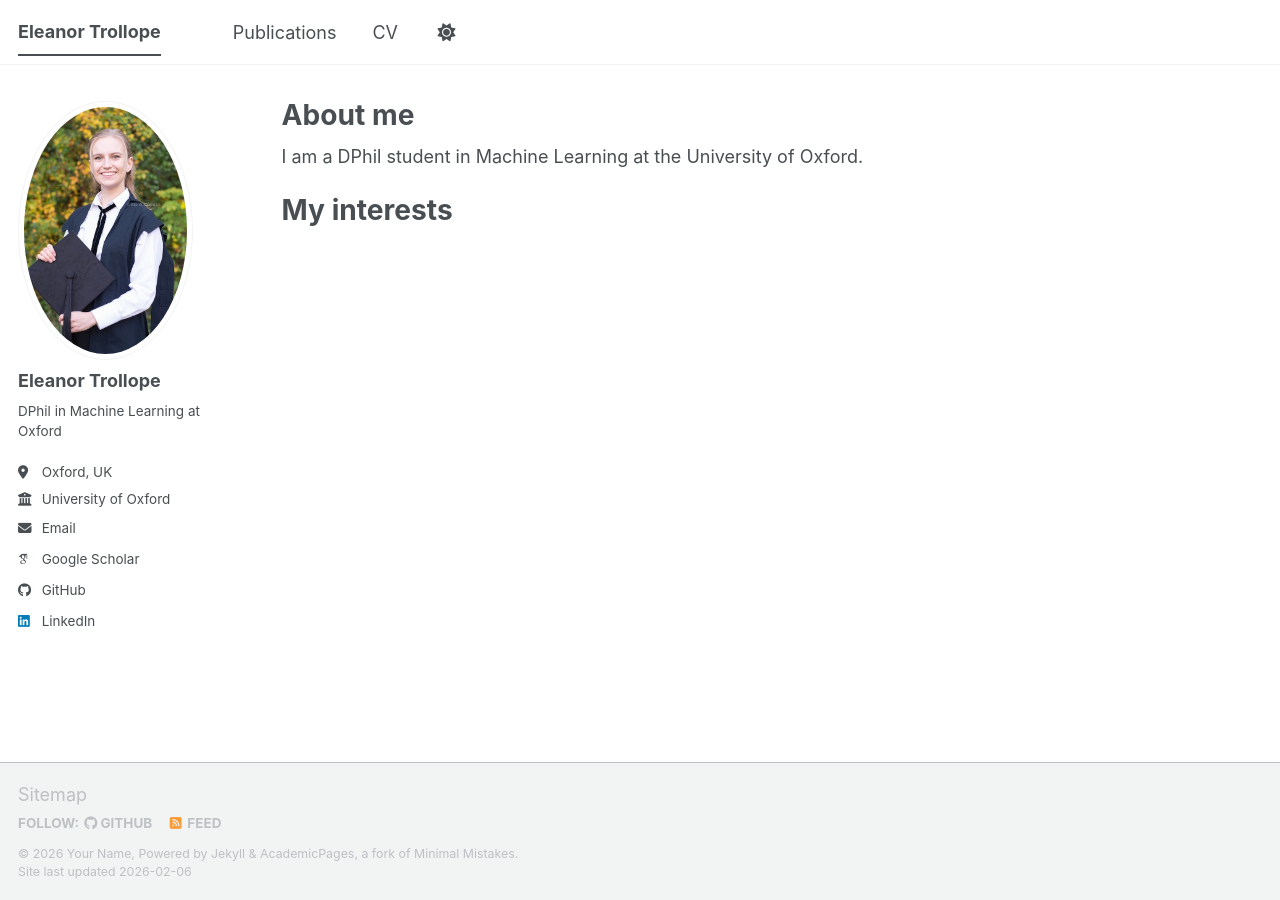
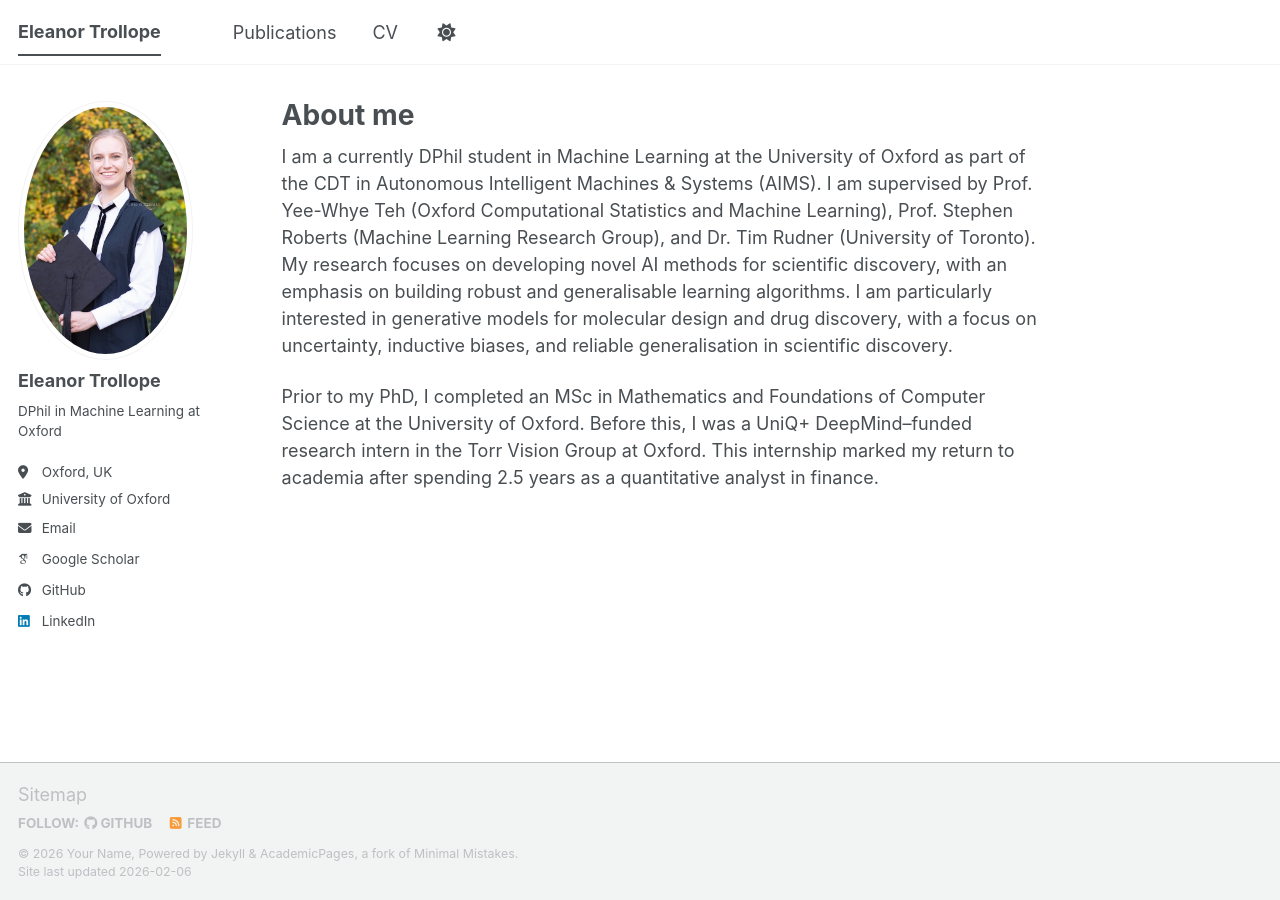
Before and after one commit to eleanortrollope/eleanortrollope.github.io, a Jekyll site: the page built from _pages/about.md, in a window 1280 px wide. Built offline with Jekyll 4.4.1, drawn with Linux system fonts in a browser that asks for light colours; some web fonts are replaced; a script bundle is joined from its source files by our own code; library files that are not in the unit come from our copies.

Commit message:
Update about
Expanded description of academic background and research focus.

```diff
--- a/_pages/about.md
+++ b/_pages/about.md
@@ -7,7 +7,6 @@ redirect_from:
   - /about.html
 ---
 
-I am a DPhil student in Machine Learning at the University of Oxford.
+I am a currently DPhil student in Machine Learning at the University of Oxford as part of the CDT in Autonomous Intelligent Machines & Systems (AIMS). I am supervised by Prof. Yee-Whye Teh (Oxford Computational Statistics and Machine Learning), Prof. Stephen Roberts (Machine Learning Research Group), and Dr. Tim Rudner (University of Toronto). My research focuses on developing novel AI methods for scientific discovery, with an emphasis on building robust and generalisable learning algorithms. I am particularly interested in generative models for molecular design and drug discovery, with a focus on uncertainty, inductive biases, and reliable generalisation in scientific discovery.
 
-My interests
-======
+Prior to my PhD, I completed an MSc in Mathematics and Foundations of Computer Science at the University of Oxford. Before this, I was a UniQ+ DeepMind–funded research intern in the Torr Vision Group at Oxford. This internship marked my return to academia after spending 2.5 years as a quantitative analyst in finance.
```
